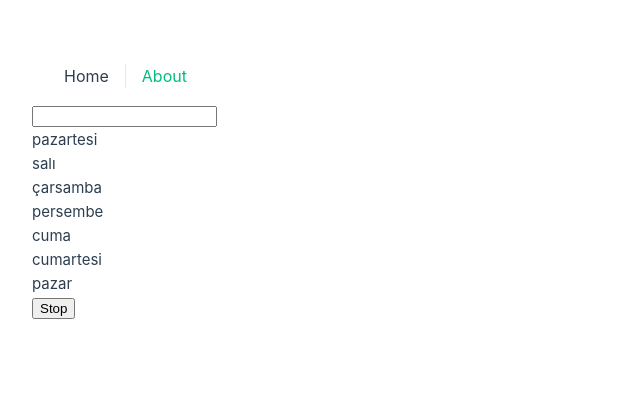
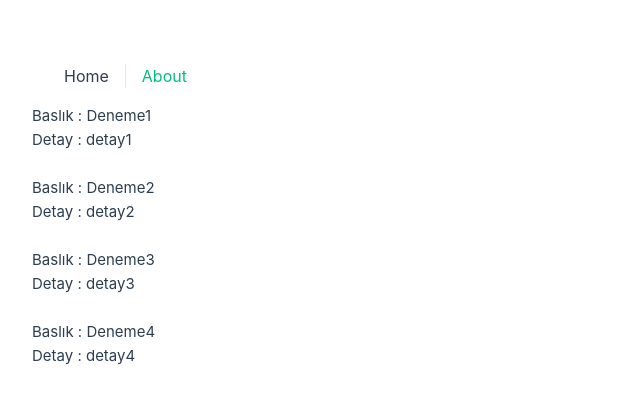
Before and after one commit to EmreYamanYazilim/vue, a Vue app in the folder btk/Composition-Api/: page / in a window 1280 px wide. Shown: the top 404 px of the page, without its empty margins (0-640 px from the left). Built offline with nearby package versions, Linux system fonts and the light colour scheme.

Commit message:
Setup Props

```diff
--- /dev/null
+++ b/btk/Composition-Api/src/components/Content.vue
@@ -0,0 +1,21 @@
+<template>
+    <div>
+        <div v-for="icerikler in iceriklerim" :key="icerikler.id">
+            <p>Baslık : {{ icerikler.title }}</p>
+            <p>Detay : {{ icerikler.details }}</p>
+            <br>
+        </div>
+    </div>
+</template>
+
+<script>
+export default {
+    props: ["iceriklerim"],
+    setup(props) {
+        console.log(props.iceriklerim); // konsolda görmek için props.iceriklerim olarak yaklayabiliriz
+    }
+
+}
+</script>
+
+<style></style>
--- a/btk/Composition-Api/src/views/HomeView.vue
+++ b/btk/Composition-Api/src/views/HomeView.vue
@@ -1,44 +1,25 @@
 <template>
   <div>
-    <input type="text" v-model="search">
-    <div v-for="day in finded" :key="day.id">
-      {{ day }}
-    </div>
-    <button @click="stop">Stop</button>
+    <Contents :iceriklerim="icerik"></Contents>
   </div>
 </template>
+
 <script>
 import { ref, computed, watch, watchEffect } from 'vue';
+import  Contents  from '../components/Content.vue';
 
 export default {
   name: "HomeView",
-  components: {},
+  components: { Contents },
   setup() {
-    const days = ref([
-      "pazartesi",
-      "salı",
-      "çarsamba",
-      "persembe",
-      "cuma",
-      "cumartesi",
-      "pazar"]);
-    const search = ref('');
-    const finded = computed(() => days.value.filter((day) => day.includes(search.value)));
+    const icerik = ref([
+      { id: 1, title: "Deneme1", details: "detay1" },
+      { id: 2, title: "Deneme2", details: "detay2" },
+      { id: 3, title: "Deneme3", details: "detay3" },
+      { id: 4, title: "Deneme4", details: "detay4" }
+    ]);
+    return { icerik}
 
-    const watchS = watch(search, () => {
-      console.log("Watch çalıştı...");
-
-    });
-    const watchEfect = watchEffect(() => {
-      console.log("WatchEffect days çalıştı...", days.value);
-      console.log("WatchEffect search çalıştı...", search.value);
-    });
-    const stop = () => {
-      watchS();
-      watchEfect();
-    }
-
-    return { days, search, finded, stop }
   }
 }
 </script>
```
